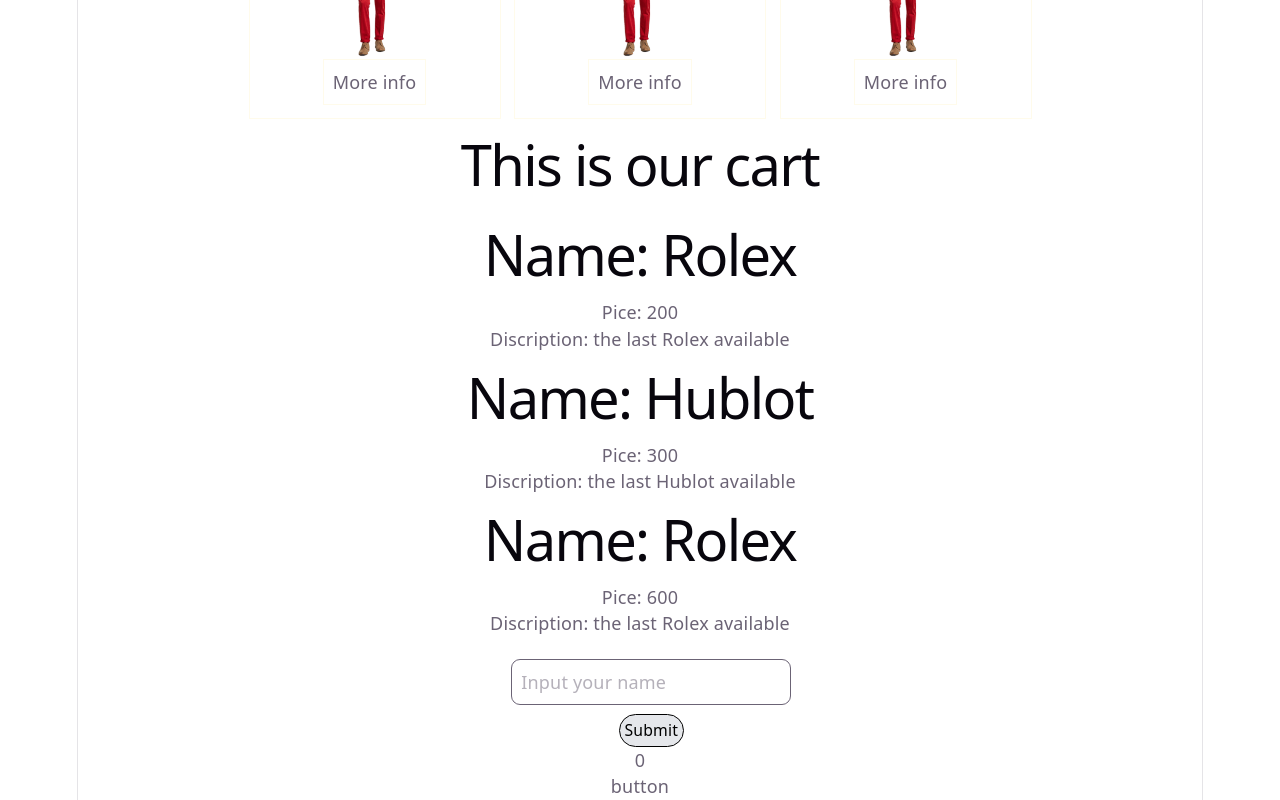
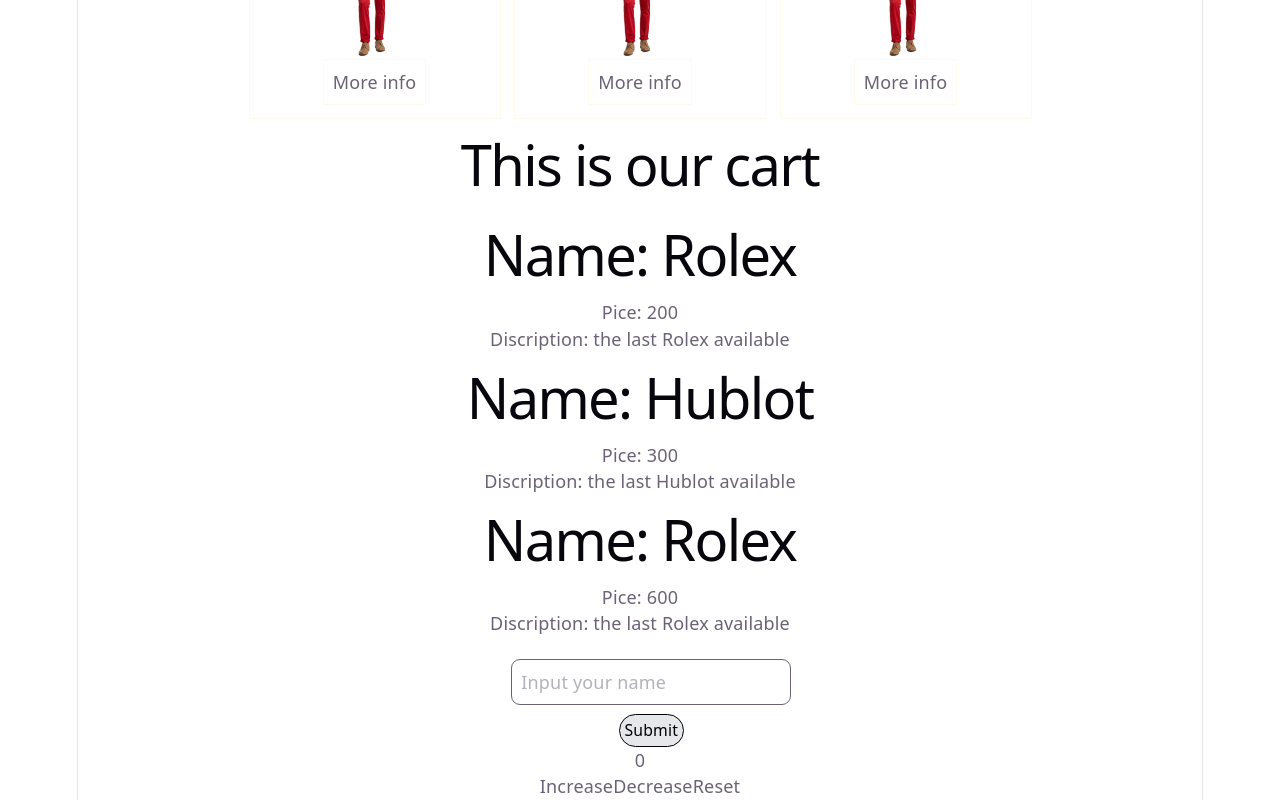
Before and after one commit to JohnMabas/React-Class, a React (Vite) app: page / in a window 1280 px wide. Shown: the part 434-1234 px from the top of the page. Built offline with nearby package versions, Linux system fonts and the light colour scheme.

Commit message:
add the function btn

```diff
--- a/src/Counter.jsx
+++ b/src/Counter.jsx
@@ -20,7 +20,9 @@
   return (
     <div>
         <p>{count}</p>
-        <button onClick={increase}>button </button>
+        <button onClick={increase}>Increase </button>
+        <button onClick={decrease}>Decrease </button>
+        <button onClick={reset}>Reset </button>
 
 
     </div>
```
